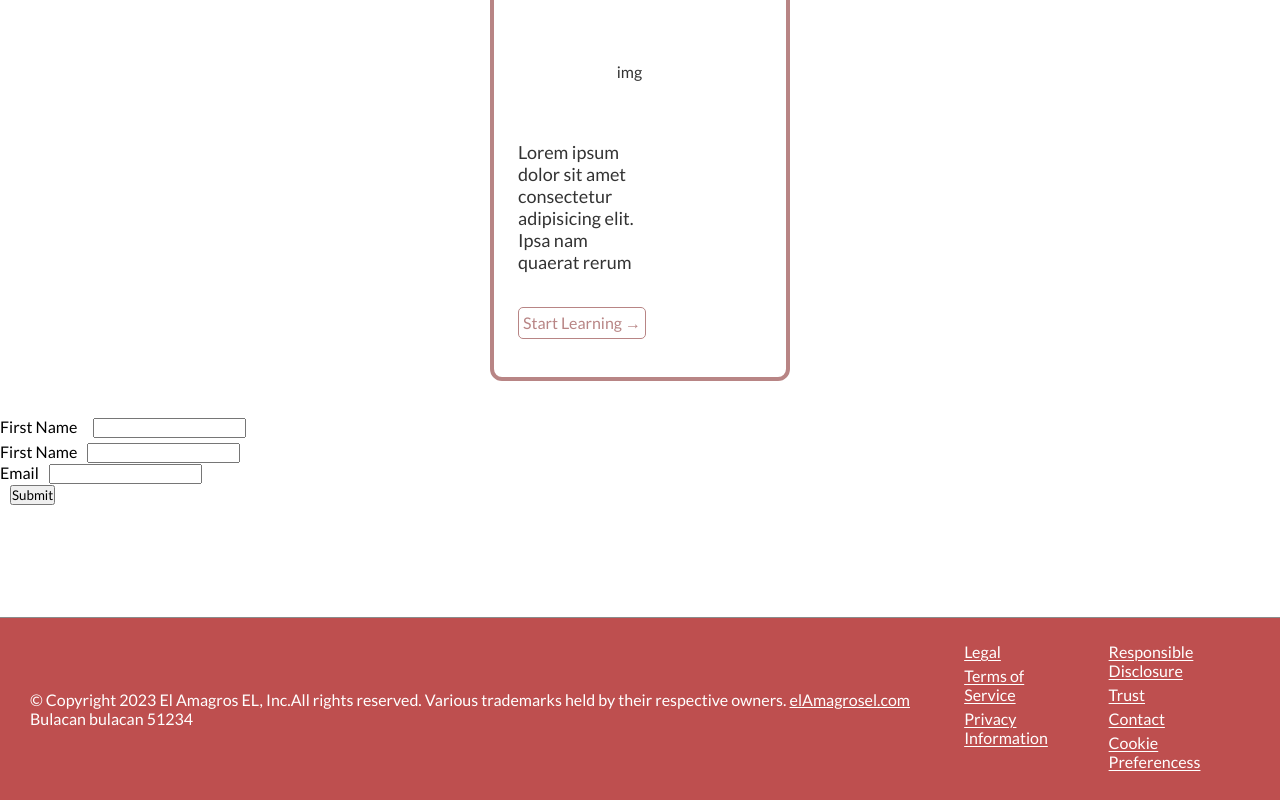
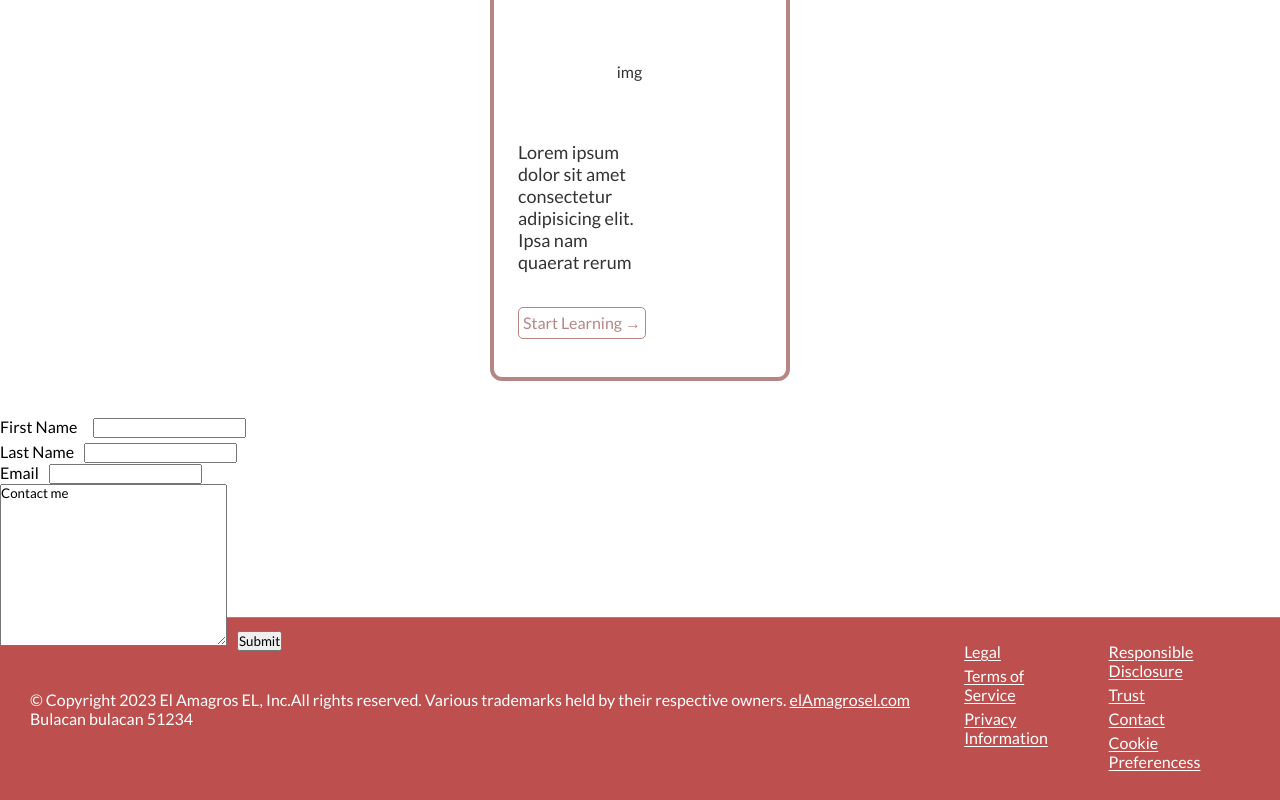
Before and after one commit to ian-afk/GYM_PROJECT_mern, a React (Vite) app in the folder frontend/: page / in a window 1280 px wide. Shown: the part 2866-3666 px from the top of the page. Built offline with nearby package versions, Linux system fonts and the light colour scheme.

Commit message:
add textarea field in contact me section

```diff
--- a/frontend/src/pages/Home/Main.jsx
+++ b/frontend/src/pages/Home/Main.jsx
@@ -137,12 +137,15 @@ export default function Main() {
             <label htmlFor="firstName">First Name</label>
             <input type="text" id="firstName" />
             <br />
-            <label htmlFor="firstName">First Name</label>
+            <label htmlFor="firstName">Last Name</label>
             <input type="text" id="lastName" />
             <br />
             <label htmlFor="email">Email</label>
             <input type="text" />
             <br />
+            <textarea name="comment" id="" cols="30" rows="10">
+              Contact me
+            </textarea>
             <input type="submit" />
           </form>
         </section>
```
